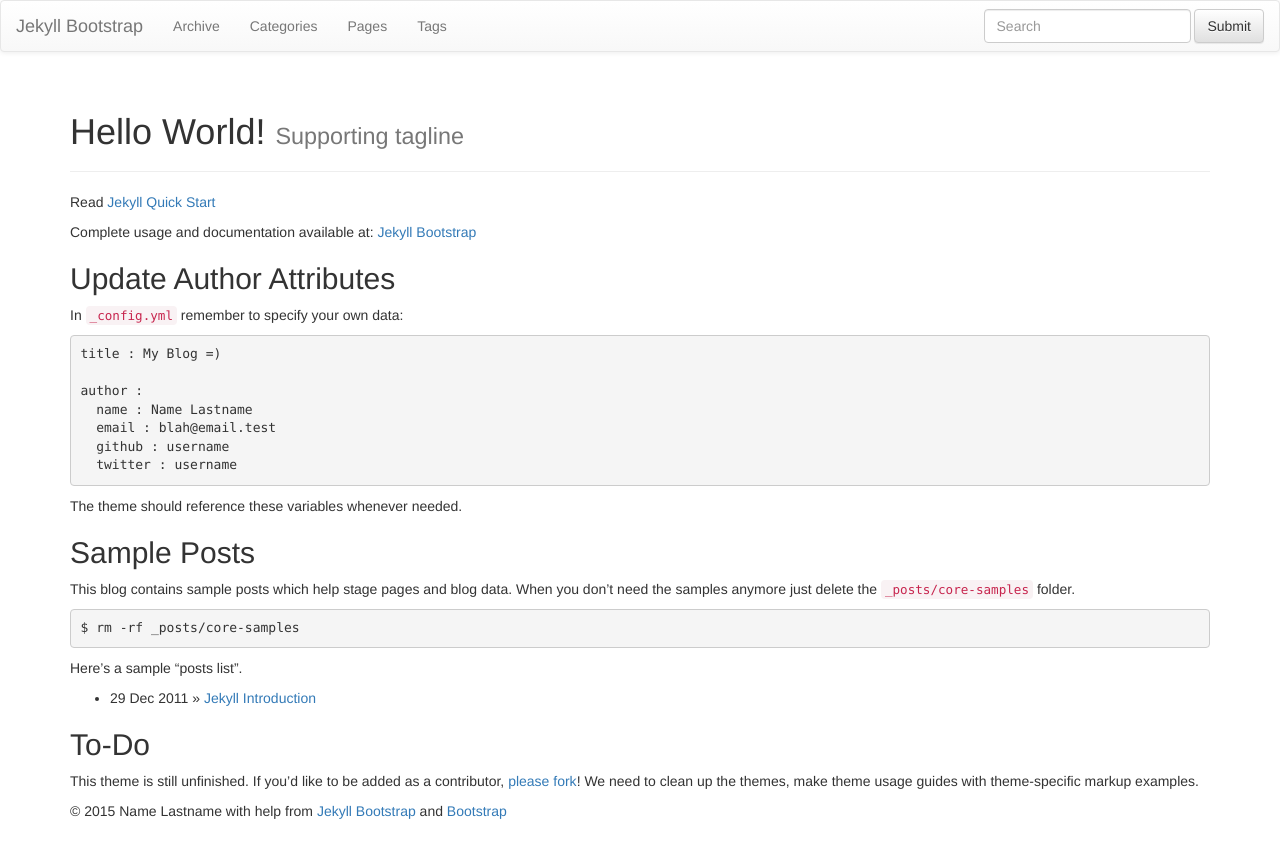
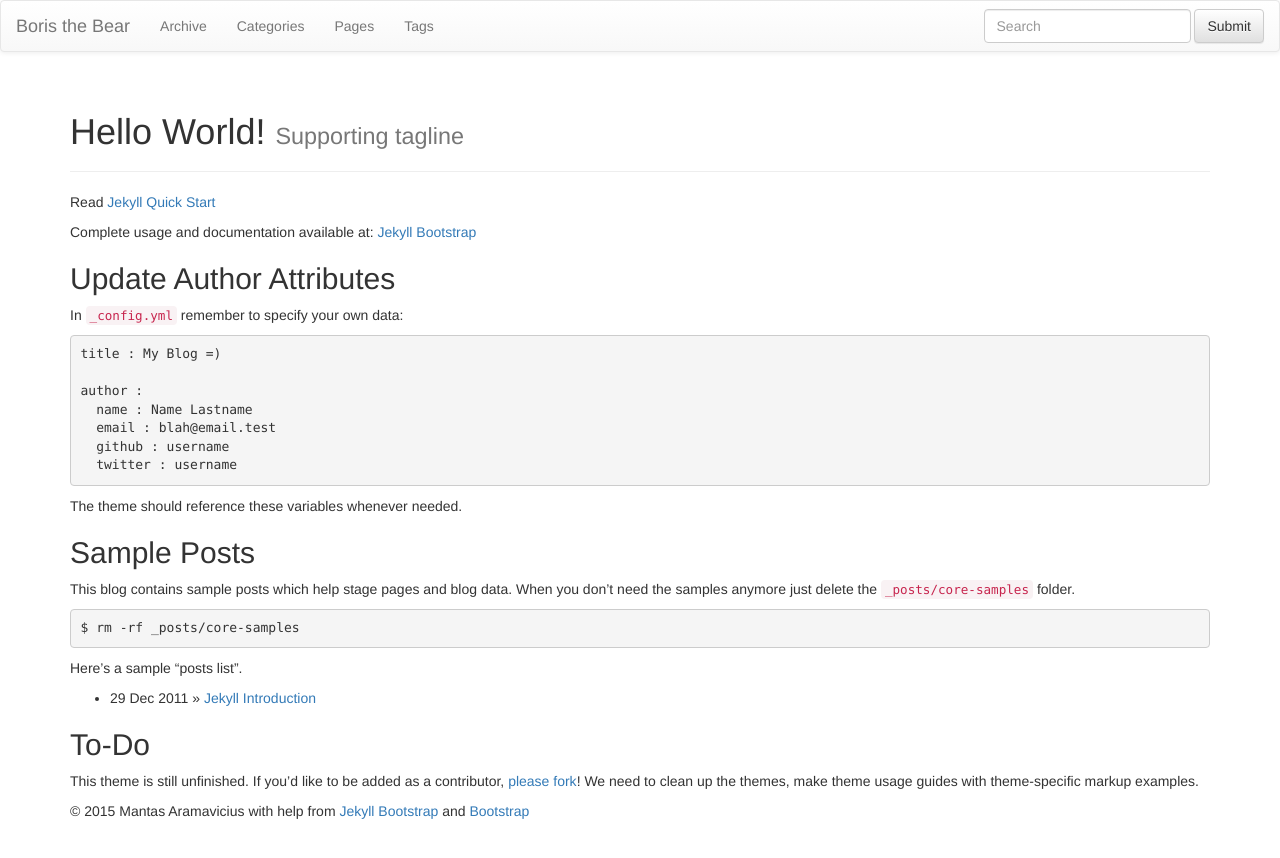
Before and after one commit to Borisas/Borisas.github.io, a Jekyll site: the page built from index.md, in a window 1280 px wide. Shown: the top 858 px of the page. Built offline with Jekyll 4.4.1, drawn with Linux system fonts in a browser that asks for light colours; nearby versions of some CDN libraries; library files that are not in the unit come from our copies.

Commit message:
changing all

```diff
--- a/_config.yml
+++ b/_config.yml
@@ -8,14 +8,14 @@ highlighter: pygments
 # Themes are encouraged to use these universal variables
 # so be sure to set them if your theme uses them.
 #
-title : Jekyll Bootstrap
+title : Boris the Bear
 tagline: Site Tagline
 author :
-  name : Name Lastname
-  email : blah@email.test
-  github : username
-  twitter : username
-  feedburner : feedname
+  name : Mantas Aramavicius
+  email : m.aramavicius@gmail.com
+  github : borisas
+  twitter : -nan-
+  feedburner : -nan-
 
 # The production_url is only used when full-domain names are needed
 # such as sitemap.txt
@@ -25,7 +25,7 @@ author :
 # Else if you are pushing to username.github.io, replace with your username.
 # Finally if you are pushing to a GitHub project page, include the project name at the end.
 #
-production_url : http://username.github.io
+production_url : http://borisas.github.io
 
 # All Jekyll-Bootstrap specific configurations are namespaced into this hash
 #
```
